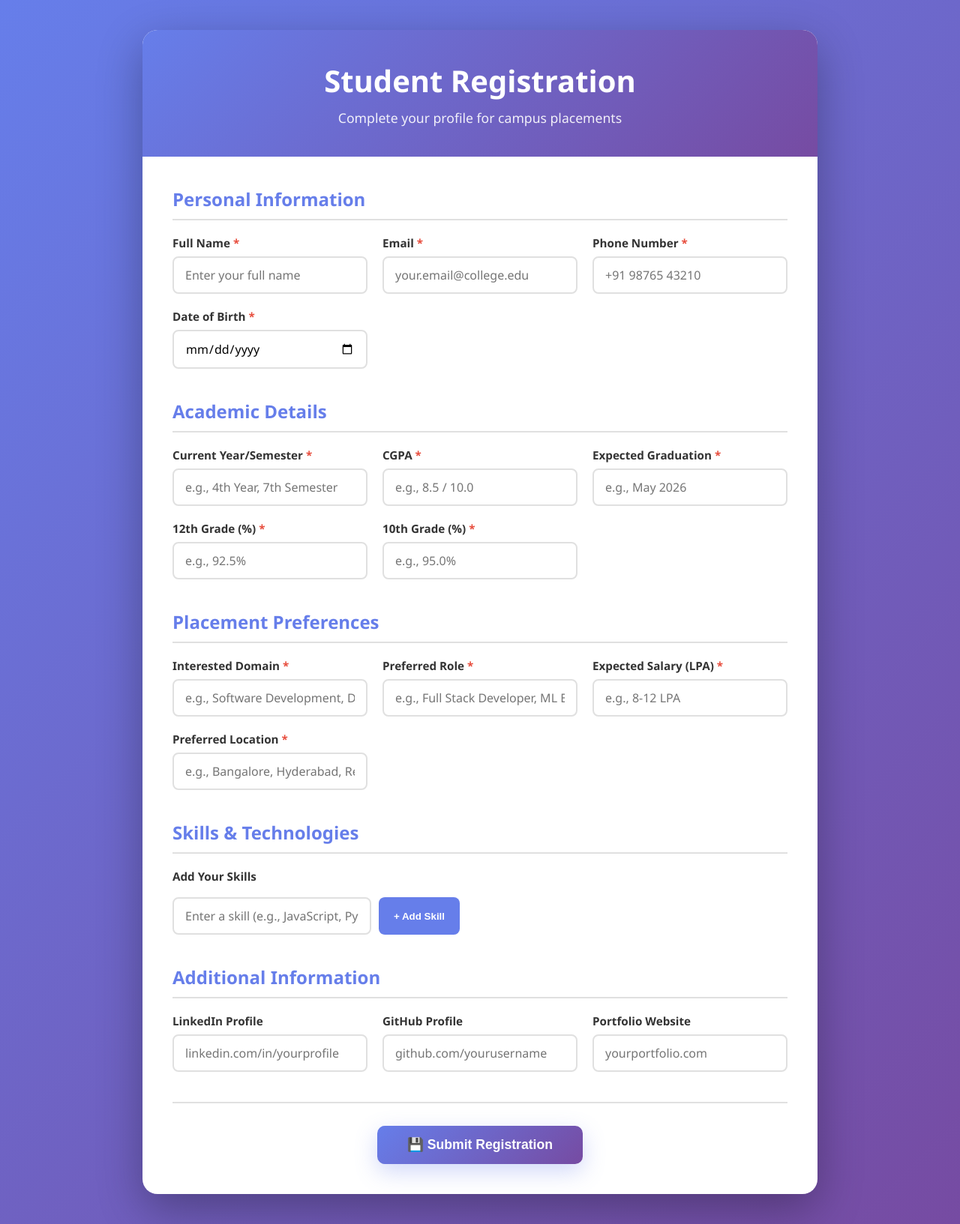
After one commit to muhammednasifp/micro_project, a Django app: page /registration/ in a window 1280 px wide. The commit adds this page. Shown: the whole page at 75% size. Run offline with Django 5.2, Linux system fonts and the light colour scheme.

Commit message:
have issues with student_profile

```diff
--- /dev/null
+++ b/dbms_project/static/style/regForm_style.css
@@ -0,0 +1,248 @@
+* {
+            margin: 0;
+            padding: 0;
+            box-sizing: border-box;
+        }
+
+        body {
+            font-family: 'Segoe UI', Tahoma, Geneva, Verdana, sans-serif;
+            background: linear-gradient(135deg, #667eea 0%, #764ba2 100%);
+            min-height: 100vh;
+            padding: 40px 20px;
+        }
+
+        .container {
+            max-width: 900px;
+            margin: 0 auto;
+        }
+
+        .form-container {
+            background: white;
+            border-radius: 20px;
+            box-shadow: 0 20px 60px rgba(0, 0, 0, 0.3);
+            overflow: hidden;
+        }
+
+        .form-header {
+            background: linear-gradient(135deg, #667eea 0%, #764ba2 100%);
+            color: white;
+            padding: 40px;
+            text-align: center;
+        }
+
+        .form-header h1 {
+            font-size: 2.5em;
+            margin-bottom: 10px;
+            font-weight: 600;
+        }
+
+        .form-header p {
+            font-size: 1.1em;
+            opacity: 0.9;
+        }
+
+        .form-content {
+            padding: 40px;
+        }
+
+        .section {
+            margin-bottom: 40px;
+        }
+
+        .section-title {
+            font-size: 1.5em;
+            color: #667eea;
+            margin-bottom: 20px;
+            padding-bottom: 10px;
+            border-bottom: 2px solid #e0e0e0;
+            font-weight: 600;
+        }
+
+        .form-grid {
+            display: grid;
+            grid-template-columns: repeat(auto-fit, minmax(250px, 1fr));
+            gap: 20px;
+            margin-bottom: 20px;
+        }
+
+        .form-group {
+            display: flex;
+            flex-direction: column;
+        }
+
+        .form-group.full-width {
+            grid-column: 1 / -1;
+        }
+
+        .form-label {
+            font-weight: 600;
+            color: #333;
+            margin-bottom: 8px;
+            font-size: 0.95em;
+        }
+
+        .form-label .required {
+            color: #e74c3c;
+        }
+
+        .form-input,
+        .form-select,
+        .form-textarea {
+            padding: 12px 15px;
+            border: 2px solid #e0e0e0;
+            border-radius: 8px;
+            font-size: 1em;
+            font-family: inherit;
+            transition: all 0.3s ease;
+            background: white;
+        }
+
+        .form-input:focus,
+        .form-select:focus,
+        .form-textarea:focus {
+            outline: none;
+            border-color: #667eea;
+            box-shadow: 0 0 0 3px rgba(102, 126, 234, 0.1);
+        }
+
+        .form-textarea {
+            min-height: 120px;
+            resize: vertical;
+        }
+
+        .skills-input-container {
+            display: flex;
+            flex-wrap: wrap;
+            gap: 10px;
+            margin-bottom: 10px;
+        }
+
+        .skill-tag {
+            background: linear-gradient(135deg, #667eea 0%, #764ba2 100%);
+            color: white;
+            padding: 8px 15px;
+            border-radius: 20px;
+            font-size: 0.9em;
+            display: inline-flex;
+            align-items: center;
+            gap: 8px;
+        }
+
+        .skill-tag .remove-skill {
+            cursor: pointer;
+            font-weight: bold;
+            background: rgba(255, 255, 255, 0.3);
+            border-radius: 50%;
+            width: 20px;
+            height: 20px;
+            display: flex;
+            align-items: center;
+            justify-content: center;
+            font-size: 0.8em;
+        }
+
+        .skill-tag .remove-skill:hover {
+            background: rgba(255, 255, 255, 0.5);
+        }
+
+        .add-skill-container {
+            display: flex;
+            gap: 10px;
+        }
+
+        .add-skill-btn {
+            padding: 12px 20px;
+            background: #667eea;
+            color: white;
+            border: none;
+            border-radius: 8px;
+            cursor: pointer;
+            font-weight: 600;
+            transition: all 0.3s ease;
+        }
+
+        .add-skill-btn:hover {
+            background: #764ba2;
+            transform: translateY(-2px);
+        }
+
+        .submit-container {
+            display: flex;
+            justify-content: center;
+            gap: 20px;
+            margin-top: 40px;
+            padding-top: 30px;
+            border-top: 2px solid #e0e0e0;
+        }
+
+        .submit-btn,
+        .reset-btn {
+            padding: 15px 40px;
+            font-size: 1.1em;
+            border: none;
+            border-radius: 10px;
+            cursor: pointer;
+            font-weight: 600;
+            transition: all 0.3s ease;
+        }
+
+        .submit-btn {
+            background: linear-gradient(135deg, #667eea 0%, #764ba2 100%);
+            color: white;
+            box-shadow: 0 10px 30px rgba(102, 126, 234, 0.3);
+        }
+
+        .submit-btn:hover {
+            transform: translateY(-2px);
+            box-shadow: 0 15px 40px rgba(102, 126, 234, 0.4);
+        }
+
+        .reset-btn {
+            background: #e0e0e0;
+            color: #666;
+        }
+
+        .reset-btn:hover {
+            background: #d0d0d0;
+        }
+
+        @keyframes slideIn {
+            from {
+                transform: translateX(400px);
+                opacity: 0;
+            }
+            to {
+                transform: translateX(0);
+                opacity: 1;
+            }
+        }
+
+        @keyframes slideOut {
+            from {
+                transform: translateX(0);
+                opacity: 1;
+            }
+            to {
+                transform: translateX(400px);
+                opacity: 0;
+            }
+        }
+
+        @media (max-width: 768px) {
+            .form-content {
+                padding: 20px;
+            }
+
+            .form-header h1 {
+                font-size: 2em;
+            }
+
+            .submit-container {
+                flex-direction: column;
+            }
+
+            .submit-btn,
+            .reset-btn {
+                width: 100%;
+            }
+        }
--- a/dbms_project/student/models.py
+++ b/dbms_project/student/models.py
@@ -13,11 +13,10 @@ class Student(models.Model):
     updated_at=models.DateTimeField(auto_now=True)
 
     def __str__(self)->str:
-        return str.name
+        return self.name
 
 class AcademicDetails(models.Model):
     student = models.OneToOneField(Student, on_delete=models.CASCADE, related_name="academic_details")
-    course = models.CharField(max_length=100)
     year_sem = models.CharField(max_length=50)
     cgpa = models.DecimalField(max_digits=4, decimal_places=2)
     graduation = models.CharField(max_length=50)
--- a/dbms_project/student/urls.py
+++ b/dbms_project/student/urls.py
@@ -4,5 +4,6 @@ from django.urls import path
 from . import views
 urlpatterns = [
     path('',views.show_home,name='home'),
-    path('profile/',views.show_profile,name='student_profile'),
+    path('profile<int:student_id>',views.show_profile,name='student_profile'),
+    path('registration/',views.registration,name='student_registration'),
 ]
--- a/dbms_project/student/views.py
+++ b/dbms_project/student/views.py
@@ -1,8 +1,81 @@
-from django.shortcuts import render
-
+from django.shortcuts import render, redirect
+from .models import Student, AcademicDetails, PlacementPreferences, Skill
 # Create your views here.
 def show_home(request):
     return render(request,'home.html')
 
-def show_profile(request):
-    return render(request,'student_profile.html')
+def show_profile(request,student_id):
+    student = Student.objects.select_related('academic_details', 'placement_preferences') \
+                             .prefetch_related('skills') \
+                             .get(id=student_id)
+
+    context = {
+        'student': student,
+        'academic': getattr(student, 'academic_details', None),
+        'placement': getattr(student, 'placement_preferences', None),
+        'skills': student.skills.all(),
+    }
+    # 'student' is the key for the Student object; used in the template as {{ student }}
+    # 'academic' fetches the student's AcademicDetails; getattr ensures it returns None if not set
+    # 'placement' fetches the student's PlacementPreferences; getattr ensures it returns None if not set
+    # 'skills' fetches all Skill objects linked to the student via ManyToManyField; returns a QuerySet
+    # context dictionary passes all this data from the view to the template so HTML can display it safely
+    return render(request, 'student_profile.html',context)
+
+def registration(request):
+    if request.method == "POST":
+        #  Student Data
+        name = request.POST.get('fullname')
+        email = request.POST.get('email')
+        phone_number = request.POST.get('phone')
+        dob = request.POST.get('dob')
+        linkedin = request.POST.get('linkedin')
+        github = request.POST.get('github')
+        portfolio = request.POST.get('portfolio')
+
+        #  Academic Details
+        yearsem = request.POST.get('yearsem')
+        cgpa = request.POST.get('cgpa')
+        graduation = request.POST.get('graduation')
+        grade12 = request.POST.get('grade12')
+        grade10 = request.POST.get('grade10')
+
+        #  Placement Preferences
+        domain = request.POST.get('domain')
+        role = request.POST.get('role')
+        salary = request.POST.get('salary')
+        location = request.POST.get('location')
+
+        #  Skills
+        skill_names = request.POST.getlist('skill')  # multiple skills from checkboxes
+
+        #  Create Student first
+        student_obj = Student(
+            name=name, email=email, phone=phone_number, dob=dob,
+            linkedin=linkedin, github=github, portfolio=portfolio
+        )
+        student_obj.save()
+
+        #  Create AcademicDetails
+        academic_obj = AcademicDetails(
+            student=student_obj, year_sem=yearsem, cgpa=cgpa,
+            graduation=graduation, grade12=grade12, grade10=grade10
+        )
+        academic_obj.save()
+
+        #  Create PlacementPreferences
+        placement_obj = PlacementPreferences(
+            student=student_obj, domain=domain, role=role,
+            salary=salary, location=location
+        )
+        placement_obj.save()
+
+        #  Create/Link Skills
+        skill_names = request.POST.getlist('skill')  # get all skills from form
+        for name in skill_names:
+            skill_obj, created = Skill.objects.get_or_create(name=name)
+            student_obj.skills.add(skill_obj)  # link skill to student
+
+        return redirect('home')
+
+    return render(request, 'registration.html')
--- a/dbms_project/student_account/urls.py
+++ b/dbms_project/student_account/urls.py
@@ -5,5 +5,6 @@ from . import views
 
 urlpatterns = [
     path('signin/',views.signin,name='signin'),
-    path('signup/',views.signup,name='signup')
+    path('signup/',views.signup,name='signup'),
+    path('signout/',views.signout,name='signout')
 ]
--- a/dbms_project/template/navbar.html
+++ b/dbms_project/template/navbar.html
@@ -4,7 +4,7 @@
             <ul class="nav-links">
                 <li><a href="{% url 'home'%}">Home</a></li>
                 <li><a href="{% url 'placement'%}">Placement</a></li>
-                <li><a href="{% url 'student_profile'%}">Profile</a></li>
+                <li><a href="{% url 'student_profile' student.id %}">Profile</a></li>
             </ul>
         </nav>
 </header>
--- /dev/null
+++ b/dbms_project/template/registration.html
@@ -0,0 +1,11 @@
+{% extends 'blank_layout.html' %}
+{% load static %}
+
+{%block content_style%}
+    <link rel="stylesheet" href="{% static 'style/regForm_style.css' %}">
+{% endblock content_style %}
+
+
+{%block content%}
+    {%include 'registration_content.html'%}
+{%endblock content %}
--- /dev/null
+++ b/dbms_project/template/registration_content.html
@@ -0,0 +1,224 @@
+<div class="container">
+        <form class="form-container" id="registrationForm"  method="post" enctype="multipart/form-data">
+            {% csrf_token %}
+            <div class="form-header">
+                <h1>Student Registration</h1>
+                <p>Complete your profile for campus placements</p>
+            </div>
+
+            <div class="form-content">
+                <!-- Personal Information -->
+                <div class="section">
+                    <h2 class="section-title">Personal Information</h2>
+                    <div class="form-grid">
+                        <div class="form-group">
+                            <label class="form-label">Full Name <span class="required">*</span></label>
+                            <input type="text" class="form-input" name="fullname" required placeholder="Enter your full name">
+                        </div>
+                        <div class="form-group">
+                            <label class="form-label">Email <span class="required">*</span></label>
+                            <input type="email" class="form-input" name="email" required placeholder="your.email@college.edu">
+                        </div>
+                        <div class="form-group">
+                            <label class="form-label">Phone Number <span class="required">*</span></label>
+                            <input type="tel" class="form-input" name="phone" required placeholder="+91 98765 43210">
+                        </div>
+                        <div class="form-group">
+                            <label class="form-label">Date of Birth <span class="required">*</span></label>
+                            <input type="date" class="form-input" name="dob" required>
+                        </div>
+                    </div>
+                </div>
+
+                <!-- Academic Details -->
+                <div class="section">
+                    <h2 class="section-title">Academic Details</h2>
+                    <div class="form-grid">
+
+                        <div class="form-group">
+                            <label class="form-label">Current Year/Semester <span class="required">*</span></label>
+                            <input type="text" class="form-input" name="yearsem" required placeholder="e.g., 4th Year, 7th Semester">
+                        </div>
+                        <div class="form-group">
+                            <label class="form-label">CGPA <span class="required">*</span></label>
+                            <input type="text" class="form-input" name="cgpa" required placeholder="e.g., 8.5 / 10.0">
+                        </div>
+                        <div class="form-group">
+                            <label class="form-label">Expected Graduation <span class="required">*</span></label>
+                            <input type="text" class="form-input" name="graduation" required placeholder="e.g., May 2026">
+                        </div>
+                        <div class="form-group">
+                            <label class="form-label">12th Grade (%) <span class="required">*</span></label>
+                            <input type="text" class="form-input" name="grade12" required placeholder="e.g., 92.5%">
+                        </div>
+                        <div class="form-group">
+                            <label class="form-label">10th Grade (%) <span class="required">*</span></label>
+                            <input type="text" class="form-input" name="grade10" required placeholder="e.g., 95.0%">
+                        </div>
+                    </div>
+                </div>
+
+                <!-- Placement Preferences -->
+                <div class="section">
+                    <h2 class="section-title">Placement Preferences</h2>
+                    <div class="form-grid">
+                        <div class="form-group">
+                            <label class="form-label">Interested Domain <span class="required">*</span></label>
+                            <input type="text" class="form-input" name="domain" required placeholder="e.g., Software Development, Data Science">
+                        </div>
+                        <div class="form-group">
+                            <label class="form-label">Preferred Role <span class="required">*</span></label>
+                            <input type="text" class="form-input" name="role" required placeholder="e.g., Full Stack Developer, ML Engineer">
+                        </div>
+                        <div class="form-group">
+                            <label class="form-label">Expected Salary (LPA) <span class="required">*</span></label>
+                            <input type="text" class="form-input" name="salary" required placeholder="e.g., 8-12 LPA">
+                        </div>
+                        <div class="form-group">
+                            <label class="form-label">Preferred Location <span class="required">*</span></label>
+                            <input type="text" class="form-input" name="location" required placeholder="e.g., Bangalore, Hyderabad, Remote">
+                        </div>
+                    </div>
+                </div>
+
+                <!-- Skills & Technologies -->
+                <div class="section">
+                    <h2 class="section-title">Skills & Technologies</h2>
+                    <div class="form-group full-width">
+                        <label class="form-label">Add Your Skills</label>
+
+
+                        <div class="skills-input-container" id="skillsContainer"></div>
+
+
+                        <div class="add-skill-container">
+                            <input type="text" class="form-input" id="skillInput" placeholder="Enter a skill (e.g., JavaScript, Python)">
+                            <button type="button" class="add-skill-btn" onclick="addSkill()">+ Add Skill</button>
+                        </div>
+                    </div>
+                </div>
+
+                <!-- Additional Information -->
+                <div class="section">
+                    <h2 class="section-title">Additional Information</h2>
+                    <div class="form-grid">
+                        <div class="form-group">
+                            <label class="form-label">LinkedIn Profile</label>
+                            <input type="text" class="form-input" name="linkedin" placeholder="linkedin.com/in/yourprofile">
+                        </div>
+                        <div class="form-group">
+                            <label class="form-label">GitHub Profile</label>
+                            <input type="text" class="form-input" name="github" placeholder="github.com/yourusername">
+                        </div>
+                        <div class="form-group">
+                            <label class="form-label">Portfolio Website</label>
+                            <input type="text" class="form-input" name="portfolio" placeholder="yourportfolio.com">
+                        </div>
+                    </div>
+                </div>
+
+                <!-- Submit Buttons -->
+                <div class="submit-container">
+
+                    <button type="submit" class="submit-btn">💾 Submit Registration</button>
+                </div>
+            </div>
+        </form>
+    </div>
+
+    <script>
+
+
+        function addSkill() {
+            const input = document.getElementById('skillInput');
+            const value = input.value.trim();
+            if (!value) return;
+
+            // Create a hidden input to send to Django
+            const hiddenInput = document.createElement('input');
+            hiddenInput.type = 'hidden';
+            hiddenInput.name = 'skill';  // must match request.POST.getlist('skill')
+            hiddenInput.value = value;
+
+            document.getElementById('skillsContainer').appendChild(hiddenInput);
+
+            // Optionally, show it in the UI
+            const span = document.createElement('span');
+            span.textContent = value;
+            span.classList.add('skill-tag');
+            document.getElementById('skillsContainer').appendChild(span);
+
+            input.value = '';  // clear input
+        }
+
+        function removeSkill(skill) {
+            const index = skills.indexOf(skill);
+            if (index > -1) {
+                skills.splice(index, 1);
+                renderSkills();
+            }
+        }
+
+        function renderSkills() {
+            const container = document.getElementById('skillsContainer');
+            container.innerHTML = skills.map(skill => `
+                <span class="skill-tag">
+                    ${skill}
+                    <span class="remove-skill" onclick="removeSkill('${skill}')">×</span>
+                </span>
+            `).join('');
+        }
+
+        // Allow adding skill with Enter key
+        document.getElementById('skillInput').addEventListener('keypress', function(e) {
+            if (e.key === 'Enter') {
+                e.preventDefault();
+                addSkill();
+            }
+        });
+
+        function handleSubmit(event) {
+            event.preventDefault();
+
+            const formData = new FormData(event.target);
+            const data = {};
+
+            for (let [key, value] of formData.entries()) {
+                data[key] = value;
+            }
+
+            data.skills = skills;
+
+            console.log('Form Data:', data);
+
+            showNotification('Registration submitted successfully! ✅');
+
+            // Here you would typically send the data to your server
+            // Example: fetch('/api/register', { method: 'POST', body: JSON.stringify(data) })
+        }
+
+
+
+        function showNotification(message) {
+            const notification = document.createElement('div');
+            notification.style.cssText = `
+                position: fixed;
+                top: 20px;
+                right: 20px;
+                background: linear-gradient(135deg, #667eea 0%, #764ba2 100%);
+                color: white;
+                padding: 15px 25px;
+                border-radius: 10px;
+                box-shadow: 0 10px 30px rgba(0, 0, 0, 0.3);
+                z-index: 1000;
+                animation: slideIn 0.3s ease;
+            `;
+            notification.textContent = message;
+            document.body.appendChild(notification);
+
+            setTimeout(() => {
+                notification.style.animation = 'slideOut 0.3s ease';
+                setTimeout(() => notification.remove(), 300);
+            }, 3000);
+        }
+    </script>
--- a/dbms_project/template/signin_content.html
+++ b/dbms_project/template/signin_content.html
@@ -6,8 +6,8 @@
                 <p class="form-subtitle">Sign in to continue your journey.</p>
 
                 <div class="form-group">
-                    <label for="email">Username/label>
-                    <input type="text" id="email" name="email" placeholder="you@example.com" required>
+                    <label for="username">Username/label>
+                    <input type="text" id="Username" name="username" placeholder="UserName" required>
                 </div>
 
                 <div class="form-group">
```
Also changed, not shown: dbms_project/student_account/views.py (+18 -2 lines), dbms_project/template/home.html (+5 -3 lines), dbms_project/template/home_content.html (+20 -1 lines), dbms_project/template/profile_content.html (+21 -30 lines), dbms_project/db.sqlite3, dbms_project/student/migrations/0002_remove_academicdetails_course.py (added), dbms_project/student_account/migrations/0002_alter_account_password.py (added).
